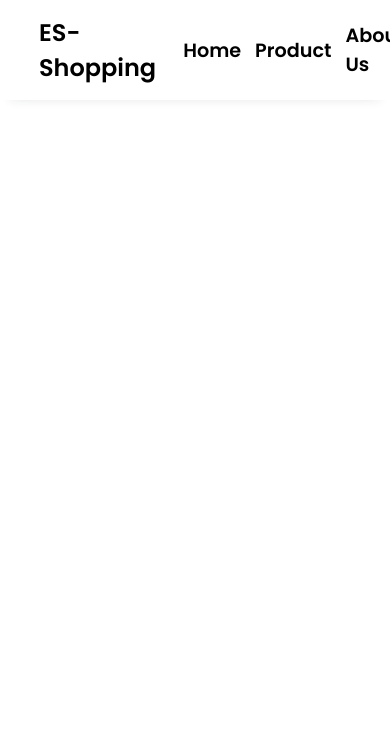
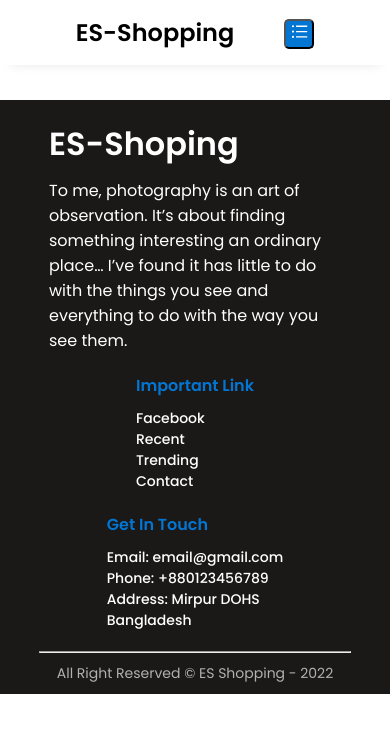
Before and after one commit to rakibshakib/enlight-react-task, a React (Create React App) app: page /added-product in a window 390 px wide. Shown: the top 732 px of the page. Built offline with nearby package versions, Linux system fonts and the light colour scheme.

Commit message:
added footer and correct some responsive issue

```diff
--- a/src/asset/style/_displayProduct.scss
+++ b/src/asset/style/_displayProduct.scss
@@ -8,6 +8,7 @@
         display: grid;
         grid-template-columns: repeat(3, 1fr);
         justify-self: center;
+        justify-items: center;
         align-self: center;
         column-gap: 30px;
         row-gap: 30px;
--- /dev/null
+++ b/src/asset/style/_footer.scss
@@ -0,0 +1,50 @@
+.footer {
+  &-bg {
+    background-color: rgb(27, 24, 24);
+    color: white;
+    width: 100%;
+    margin-top: 50px;
+  }
+  &-container {
+    display: grid;
+    grid-template-columns: repeat(3, 1fr);
+    justify-items: center;
+    align-self: center;
+    column-gap: 30px;
+    padding: 10px;
+    @media only screen and (max-width: 425px) {
+        grid-template-columns: 1fr;
+        margin: 0 auto;
+    }
+  }
+  &-col {
+    margin: 10px auto;
+    h2{
+        font-size: 2rem;
+    }
+    p{
+        font-size: 1rem;
+        margin-top: 10px;
+    }
+    h4 {
+      font-size: 1rem;
+      color: rgb(3, 118, 211);
+      margin-bottom: 10px;
+    }
+    li {
+
+      font-size: 14px;
+      font-weight: 500;
+      cursor: pointer;
+      &:hover {
+        color: rgb(3, 118, 211);
+      }
+    }
+  }
+}
+.copyright{
+    text-align: center;
+    font-size: 14px;
+    color: rgb(177, 177, 177);
+    padding: 10px 0;
+}
--- a/src/asset/style/_navbar.scss
+++ b/src/asset/style/_navbar.scss
@@ -9,6 +9,18 @@
   flex-direction: column;
   align-items: center;
 }
+.toggle {
+  display: none;
+  background-color: rgb(3, 118, 211);
+  color: white;
+  text-align: center;
+  font-size: 1.2rem;
+  width: 30px;
+  height: 30px;
+  border-radius: 5px;
+  margin-left: 50px;
+}
+
 .navbar {
   position: fixed;
   overflow: hidden;
@@ -25,12 +37,18 @@
   }
   &-wrap {
     @include lg-display-flex;
+    @media only screen and (max-width: 425.5px) {
+      @include mobile-display-flex;
+    }
   }
   &-option,
-    &-items,
-    &-cart {
+  &-items {
+    transition: all 0.5s ease;
     @include lg-display-flex;
     margin: 0 10px;
+    @media only screen and (max-width: 425.5px) {
+      @include mobile-display-flex;
+    }
   }
   &-items li {
     margin: 0 7px;
@@ -42,6 +60,7 @@
     }
   }
   &-cart {
+    @include lg-display-flex;
     cursor: pointer;
     background: rgb(3, 118, 211);
     color: white !important;
@@ -56,3 +75,23 @@
   display: inline-block;
   margin-right: 10px;
 }
+@media only screen and (max-width: 425px) {
+  .toggle {
+    display: inline-block;
+  }
+  .responsive-bar {
+    display: flex;
+    justify-content: space-between;
+    align-items: baseline;
+  }
+  .show-navs {
+    visibility: visible;
+    height: 200px;
+    opacity: 1;
+  }
+  .hide-navs {
+    height: 0;
+    visibility: hidden;
+    opacity: 0;
+  }
+}
--- a/src/asset/style/style.scss
+++ b/src/asset/style/style.scss
@@ -3,6 +3,7 @@
 @import './displayProduct';
 @import './addedCart';
 @import './productDetails';
+@import './footer';
 li {
     list-style: none;
 }
@@ -13,3 +14,7 @@ li {
         color: rgb(3, 118, 211);
     }
 }
+.container{
+    width: 80%;
+    margin: 0 auto;
+}
--- /dev/null
+++ b/src/components/Footer/Footer.js
@@ -0,0 +1,39 @@
+import React from "react";
+
+const Footer = () => {
+  return (
+    <div className="footer-bg">
+      <div className="container">
+        <div className="footer-container">
+          <div className="footer-col">
+            <h2>ES-Shoping</h2>
+            <p>
+              To me, photography is an art of observation. It’s about finding
+              something interesting an ordinary place… I’ve found it has little
+              to do with the things you see and everything to do with the way
+              you see them.
+            </p>
+          </div>
+          <div className="footer-col">
+            <h4>Important Link</h4>
+            <li>Facebook</li>
+            <li>Recent</li>
+            <li>Trending</li>
+            <li>Contact</li>
+          </div>
+          <div className="footer-col">
+            <h4>Get In Touch</h4>
+            <li>Email: email@gmail.com </li>
+            <li>Phone: +880123456789</li>
+            <li>Address: Mirpur DOHS</li>
+            <li>Bangladesh</li>
+          </div>
+        </div>
+        <hr />
+        <p className="copyright">All Right Reserved © ES Shopping - 2022</p>
+      </div>
+    </div>
+  );
+};
+
+export default Footer;
--- a/src/components/Navbar/Navbar.js
+++ b/src/components/Navbar/Navbar.js
@@ -1,21 +1,37 @@
-import React, { useContext } from "react";
-import { AiOutlineShoppingCart } from "react-icons/ai";
+import React, { useContext, useState } from "react";
+import { AiOutlineShoppingCart, AiOutlineBars } from "react-icons/ai";
 import { Link } from "react-router-dom";
 import { StateContext } from "../../context/State";
 
 const Navbar = () => {
   const { addedToCart } = useContext(StateContext);
+
+  const [toggle, setToogle] = useState(false);
+  // toogle button handeler
+  const handleToggle = () => {
+    setToogle((toggle) => !toggle);
+  };
   return (
     <div className="navbar">
       <div className="navbar-container">
         <div className="navbar-wrap">
-          <div className="navbar-brand">
-            <h2>ES-Shopping</h2>
+          <div className="responsive-bar">
+            <div className="navbar-brand">
+              <h2>ES-Shopping</h2>
+            </div>
+            <button onClick={handleToggle} className="toggle">
+              <AiOutlineBars />
+            </button>
           </div>
-          <div className="navbar-option">
+
+          <div
+            className={`navbar-option  ${toggle ? "show-navs" : "hide-navs"}`}
+          >
             <div className="navbar-items">
               <li>
-                <Link className='link' to="/">Home</Link>
+                <Link className="link" to="/">
+                  Home
+                </Link>
               </li>
               <li>Product</li>
               <li>About Us</li>
--- a/src/pages/AddedCart/AddedCart.js
+++ b/src/pages/AddedCart/AddedCart.js
@@ -1,4 +1,5 @@
 import React, { useContext } from "react";
+import Footer from "../../components/Footer/Footer";
 import Navbar from "../../components/Navbar/Navbar";
 import { StateContext } from "../../context/State";
 import AddedItemCard from "./AddedItemCard";
@@ -16,6 +17,7 @@ const AddedCart = () => {
           ))}
         </div>
       </div>
+      <Footer />
     </div>
   );
 };
--- a/src/pages/Home/Home.js
+++ b/src/pages/Home/Home.js
@@ -1,7 +1,8 @@
-import React from 'react';
-import Banner from '../../components/Banner/Banner';
-import DisplayProduct from '../../components/DisplayProduct/DisplayProduct';
-import Navbar from '../../components/Navbar/Navbar';
+import React from "react";
+import Banner from "../../components/Banner/Banner";
+import DisplayProduct from "../../components/DisplayProduct/DisplayProduct";
+import Footer from "../../components/Footer/Footer";
+import Navbar from "../../components/Navbar/Navbar";
 
 const Home = () => {
   return (
@@ -9,6 +10,7 @@ const Home = () => {
       <Navbar />
       <Banner />
       <DisplayProduct />
+      <Footer />
     </div>
   );
 };
--- a/src/pages/ProductDetails/ProductDetails.js
+++ b/src/pages/ProductDetails/ProductDetails.js
@@ -1,7 +1,9 @@
-import React, { useContext, useEffect, useState } from 'react';
-import { useParams } from 'react-router-dom';
-import Navbar from '../../components/Navbar/Navbar';
-import { StateContext } from '../../context/State';
+import React, { useContext, useEffect, useState } from "react";
+import { useParams } from "react-router-dom";
+import Footer from "../../components/Footer/Footer";
+import Navbar from "../../components/Navbar/Navbar";
+import { StateContext } from "../../context/State";
+import { AiOutlineShoppingCart } from "react-icons/ai";
 
 const ProductDetails = () => {
   const paramId = useParams();
@@ -31,7 +33,7 @@ const ProductDetails = () => {
                     style={{
                       outline:
                         currentImage === img
-                                                    ? '5px solid rgb(3, 118, 211)'
+                          ? "5px solid rgb(3, 118, 211)"
                           : null,
                     }}
                     alt=""
@@ -45,45 +47,55 @@ const ProductDetails = () => {
             </div>
             <div className="product-descriptions">
               <h4>{targetProducts.title}</h4>
-                            <p>Price: $ {targetProducts.price}</p>
-                            <p>Category: {targetProducts?.category}</p>
+              <p>
+                <b>Price:</b> $ {targetProducts.price}
+              </p>
+              <p>
+                <b>Category:</b> {targetProducts?.category}
+              </p>
 
               <p>
-                                Rating: {targetProducts?.rating?.rate} &nbsp; -
-                                &nbsp; By Count: {targetProducts?.rating?.count}
+                <b>Rating:</b> {targetProducts?.rating?.rate} &nbsp;- &nbsp; By
+                Count: {targetProducts?.rating?.count}
               </p>
-                            <button onClick={()=> addToCart(targetProducts)} className='add-Cartbtn'>Add To Cart</button>
+              <p>
+                <b>Details:</b> {targetProducts?.description}
+              </p>
+              <button
+                onClick={() => addToCart(targetProducts)}
+                className="add-Cartbtn"
+              >
+                Add To Cart
+                <AiOutlineShoppingCart className="card-btn-icon" />{" "}
+              </button>
             </div>
           </div>
 
           <div className="product-Extra-descriptions">
             <p>
-                            <strong>Descriptions:</strong>{' '} &nbsp;
+              <strong>Descriptions:</strong> &nbsp;
               {targetProducts?.description}
             </p>
             <p>
-                            {' '}
-                            <strong>More:</strong> &nbsp;
-                            Lorem, ipsum dolor sit amet consectetur adipisicing
-                            elit. Animi doloribus officiis magni ipsum deserunt
-                            eos fugiat doloremque sint quis enim a, aliquam
-                            dicta voluptatem asperiores illum, accusamus officia
-                            inventore vero fuga dolorem repudiandae
-                            exercitationem ad. Eum sed est quis. Maxime ipsa eos
-                            quisquam debitis saepe odit. Officiis voluptatibus
-                            sit et, iure possimus inventore dignissimos cum
-                            eaque quae porro suscipit, sunt deserunt consequatur
-                            eius, id at aspernatur corrupti quaerat ullam
-                            voluptatem illo? Asperiores, odit corporis ipsam
-                            doloremque distinctio adipisci fuga consequatur
-                            ratione aspernatur. Nulla optio officia recusandae
-                            quasi natus iure adipisci consequuntur sapiente,
-                            quis, accusamus a ipsam atque, architecto laboriosam
-                            minus.
+              {" "}
+              <strong>More:</strong> &nbsp; Lorem, ipsum dolor sit amet
+              consectetur adipisicing elit. Animi doloribus officiis magni ipsum
+              deserunt eos fugiat doloremque sint quis enim a, aliquam dicta
+              voluptatem asperiores illum, accusamus officia inventore vero fuga
+              dolorem repudiandae exercitationem ad. Eum sed est quis. Maxime
+              ipsa eos quisquam debitis saepe odit. Officiis voluptatibus sit
+              et, iure possimus inventore dignissimos cum eaque quae porro
+              suscipit, sunt deserunt consequatur eius, id at aspernatur
+              corrupti quaerat ullam voluptatem illo? Asperiores, odit corporis
+              ipsam doloremque distinctio adipisci fuga consequatur ratione
+              aspernatur. Nulla optio officia recusandae quasi natus iure
+              adipisci consequuntur sapiente, quis, accusamus a ipsam atque,
+              architecto laboriosam minus.
             </p>
           </div>
         </div>
       </div>
+      <Footer />
     </>
   );
 };
```
Lines whose indentation alone changed are shown as unchanged.
